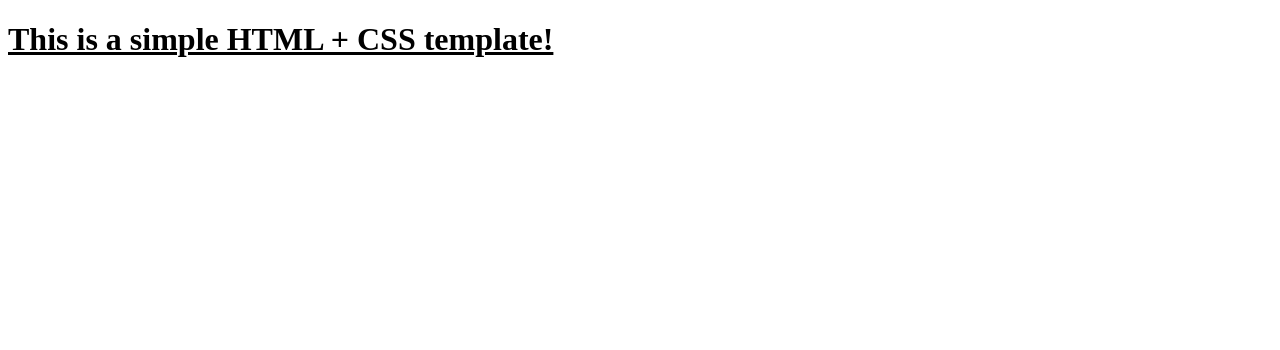
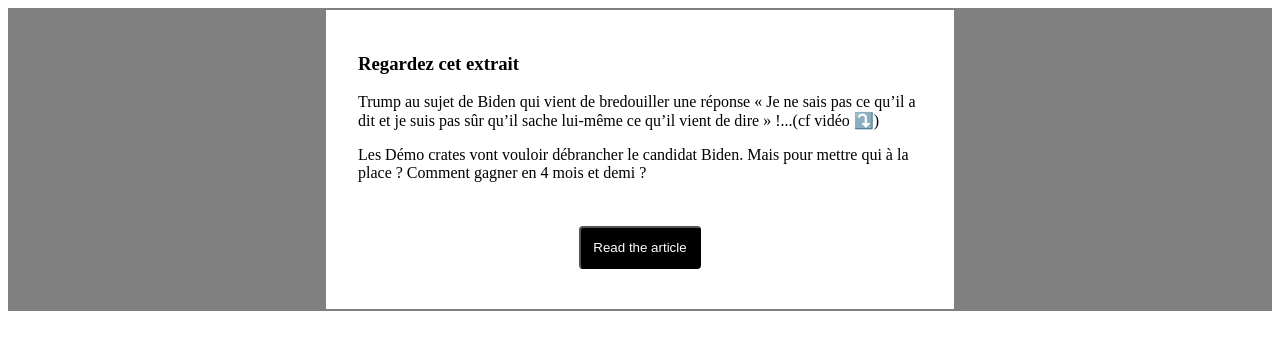
Before and after one commit to tiavina-mika/raw-email-template, a website: page index.html in a window 1280 px wide. Drawn offline with Linux system fonts and the light colour scheme.

Commit message:
add html

```diff
--- a/index.html
+++ b/index.html
@@ -8,6 +8,26 @@
     <link rel="stylesheet" href="styles.css" />
   </head>
   <body>
-    <h1>This is a simple HTML + CSS template!</h1>
+    <table style="background-color: gray;">
+      <tr>
+        <td style="width: 25%"></td>
+        <td style="background-color: #fff; padding: 24px 32px;">
+          <table>
+            <tr>
+              <h3 className="custom-heading">Regardez cet extrait</h3><p> Trump au sujet de Biden qui vient de bredouiller une réponse « Je ne sais pas ce qu’il a dit et je suis pas sûr qu’il sache lui-même ce qu’il vient de dire » !...(cf vidéo ⤵️)</p><p>Les Démo
+              crates vont vouloir débrancher le candidat Biden. Mais pour mettre qui à la place ? Comment gagner en 4 mois et demi ?</p>
+            </tr>
+            <tr>
+              <p style="text-align: center; margin-top: 44px;">
+                <button style="background-color: #000; color: #fff; border-radius: 4px; padding: 12px;">
+                  Read the article
+                </button>
+              </p>
+            </tr>
+          </table>
+        </td>
+        <td style="width: 25%"></td>
+      </tr>
+    </table>
   </body>
 </html>
```
Also changed, not shown: .codesandbox/tasks.json, 2 other files.
